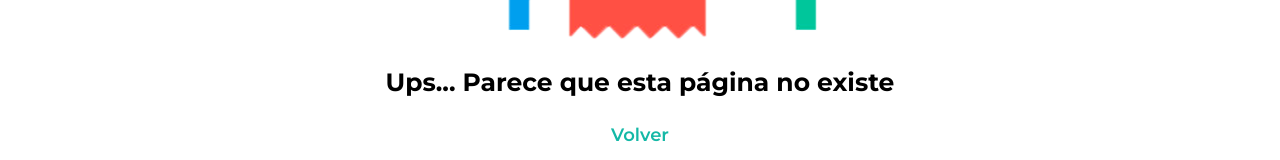
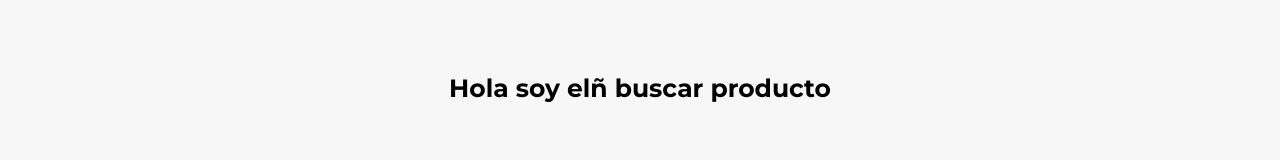
Before and after one commit to SebastianHernandez0/edimarket-2, a React (Vite) app in the folder Frontend/: page /product-name/1 in a window 1280 px wide. Before the commit this address led to /not-found. Shown: the part 391-551 px from the top of the page. Built offline with nearby package versions, Linux system fonts and the light colour scheme; no server answers.

Commit message:
Creando componente para realizar búsqueda de productos

```diff
--- a/Frontend/src/App.jsx
+++ b/Frontend/src/App.jsx
@@ -35,6 +35,7 @@ import { AddUserCards } from "./pages/addUserCards/AddUserCards.jsx";
 import { MyPosts } from "./pages/myPosts/MyPosts.jsx";
 import { EditUserAddress } from "./pages/editUserAddress/EditUserAddress.jsx";
 import { EditMyPost } from "./pages/editMyPost/EditMyPost.jsx";
+import { SearchProduct } from "./pages/searchProduct/SearchProduct.jsx";
 
 function App() {
   const { userToken } = useContext(UserContext);
@@ -95,6 +96,7 @@ function App() {
           />
           <Route path="/product/:id" element={<ProductDetail />} />
           <Route path="/category/:categoria" element={<ProductList />} />
+          <Route path="/product-name/:name" element={<SearchProduct />} />
           <Route
             path="/favorites"
             element={userToken ? <Favorites /> : <Navigate to="/sign-in" />}
--- a/Frontend/src/pages/createPost/CreatePost.jsx
+++ b/Frontend/src/pages/createPost/CreatePost.jsx
@@ -6,6 +6,7 @@ import { GeneralBtn } from "../../components/generalBtn/GeneralBtn";
 import { UserContext } from "../../context/UserContext";
 import { CartAlert } from "../../components/cartAlert/CartAlert";
 import profile from "/imgs/aplication/profile.png";
+import { ProductContext } from "../../context/ProductContext";
 
 export function CreatePost() {
   const {
@@ -34,6 +35,7 @@ export function CreatePost() {
 
   const { getRootProps, getInputProps, isDragActive, acceptedFiles } =
     useDropzone({ onDrop });
+  const { setLoading } = useContext(ProductContext);
 
   const handleCreatePost = async (
     nombre,
--- /dev/null
+++ b/Frontend/src/pages/searchProduct/SearchProduct.jsx
@@ -0,0 +1,9 @@
+import "../searchProduct/searchProduct.css";
+
+export function SearchProduct() {
+  return (
+    <section className="searchproduct__container">
+      <h1>Hola soy elñ buscar producto</h1>
+    </section>
+  );
+}
--- /dev/null
+++ b/Frontend/src/pages/searchProduct/searchProduct.css
@@ -0,0 +1,5 @@
+.searchproduct__container {
+  grid-area: home;
+  padding: 0 25px;
+  margin: 60px auto;
+}
```
